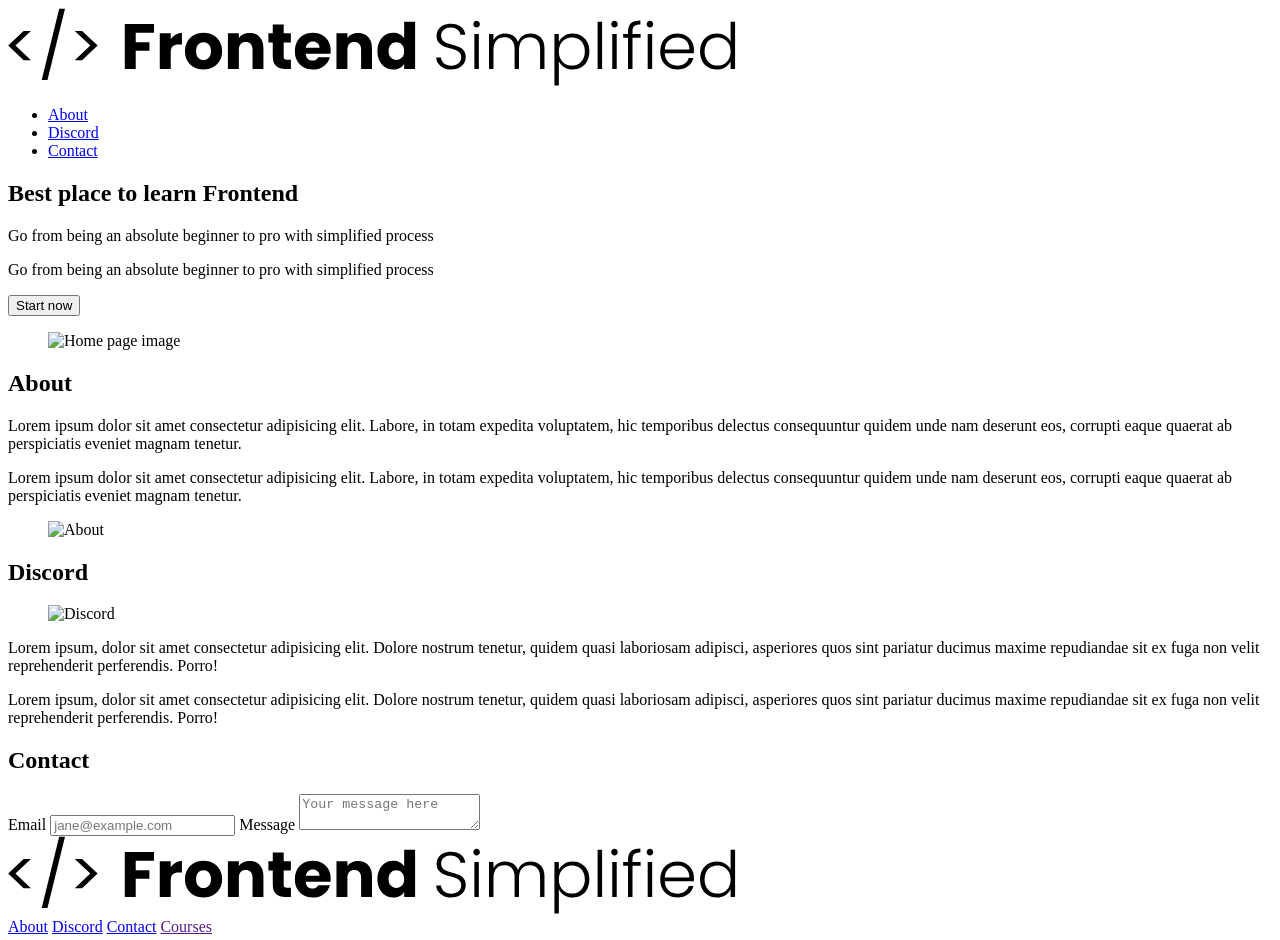
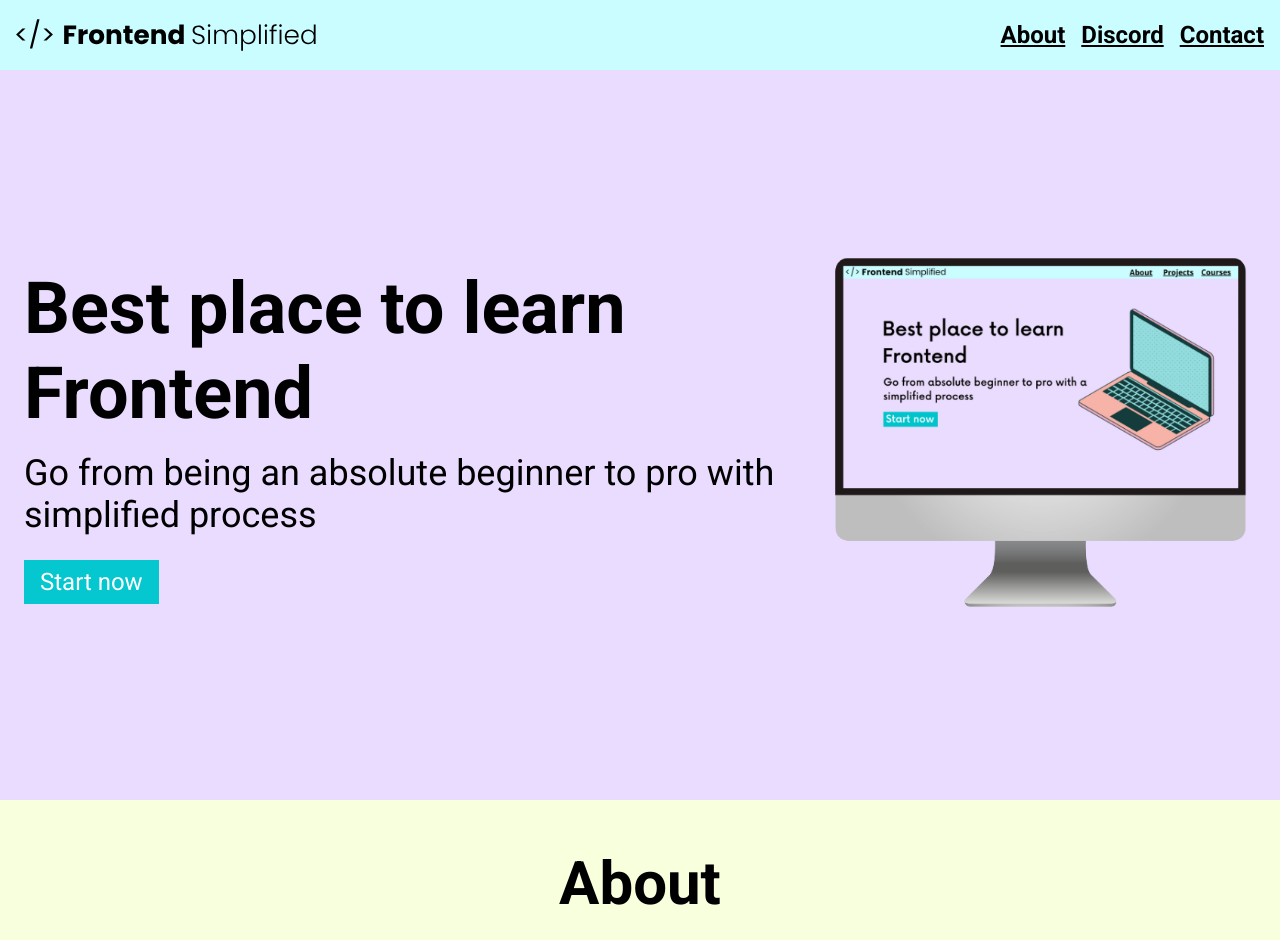
Before and after one commit to momycani/MOD-2-HTML-REDO, a plain HTML site: page index.html in a window 1280 px wide. Shown: the top 940 px of the page. Drawn offline with Linux system fonts and the light colour scheme.

Commit message:
Style Complete

```diff
--- a/index.html
+++ b/index.html
@@ -5,12 +5,13 @@
     <meta charset="UTF-8">
     <meta name="viewport" content="width=device-width, initial-scale=1.0">
     <title>Document</title>
+    <link rel="stylesheet" href="./style.css">
 </head>
 
 <body>
     <section>
         <nav>
-            <img src="./assets/FES.svg" alt="">
+            <img src="./assets/FES.svg" class="logo" alt="">
             <ul>
                 <li><a href="#about">About</a></li>
                 <li><a href="#discord">Discord</a></li>
@@ -18,43 +19,55 @@
             </ul>
         </nav>
         <header>
+            <div class="row">
             <div>
                 <h1>Best place to learn Frontend</h1>
-                <p>Go from being an absolute beginner to pro with simplified process</p><p>Go from being an absolute beginner to pro with simplified process</p>
+                <p class="subheader">Go from being an absolute beginner to pro with simplified process</p>
                 <button>Start now</button>
             </div>
             <figure>
-                <img src="./assets/laptop.svg" alt="Home page image">
+                <img src="./assets/laptop - Copy.png" alt="Home page image">
             </figure>
+            </div>
         </header>
     </section>
 
     <main>
         <section id="about">
         <h2>About</h2>
-        <div>
-            <p>
+        <div class="row">
+        <div class="section__description">
+        <div class="section__description--wrapper">
+            <p class="section__description--para">
                 Lorem ipsum dolor sit amet consectetur adipisicing elit. Labore, in totam expedita voluptatem, hic temporibus delectus consequuntur quidem unde nam deserunt eos, corrupti eaque quaerat ab perspiciatis eveniet magnam tenetur.
             </p>
-            <p>
+            <p class="section__description--para">
                 Lorem ipsum dolor sit amet consectetur adipisicing elit. Labore, in totam expedita voluptatem, hic temporibus delectus consequuntur quidem unde nam deserunt eos, corrupti eaque quaerat ab perspiciatis eveniet magnam tenetur.
             </p>
         </div>
-        <figure>
-            <img src="./assets/about.jpg" alt="About">
+        <figure class="about__img--wrapper">
+            <img src="./assets/about - Copy.jpg" alt="About">
         </figure>
+        </div>
+        </div>
         </section>
 
         <section id="discord">
             <h2>Discord</h2>
-            <figure>
-                <img src="./assets/discord.jpg" alt="Discord">
+            <div class="row">
+             <div class="section__description">
+            <figure class="discord__img--wrapper">
+                <img src="./assets/discord - Copy.png" alt="Discord">
             </figure>
-            <div>
-                <p>Lorem ipsum, dolor sit amet consectetur adipisicing elit. Dolore nostrum tenetur, quidem quasi laboriosam adipisci, asperiores quos sint pariatur ducimus maxime repudiandae sit ex fuga non velit reprehenderit perferendis. Porro!
+            <div class="section__description--wrapper">
+                <p class="section__description--para">
+                    Lorem ipsum, dolor sit amet consectetur adipisicing elit. Dolore nostrum tenetur, quidem quasi laboriosam adipisci, asperiores quos sint pariatur ducimus maxime repudiandae sit ex fuga non velit reprehenderit perferendis. Porro!
                 </p>
-                <p>Lorem ipsum, dolor sit amet consectetur adipisicing elit. Dolore nostrum tenetur, quidem quasi laboriosam adipisci, asperiores quos sint pariatur ducimus maxime repudiandae sit ex fuga non velit reprehenderit perferendis. Porro!
+                <p class="section__description--para">
+                    Lorem ipsum, dolor sit amet consectetur adipisicing elit. Dolore nostrum tenetur, quidem quasi laboriosam adipisci, asperiores quos sint pariatur ducimus maxime repudiandae sit ex fuga non velit reprehenderit perferendis. Porro!
                 </p>
+            </div>
+            </div>
             </div>
         </section>
 
@@ -62,19 +75,20 @@
             <h2>Contact</h2>
             <form action="">
                 <span>Email</span>
-                <input type="text" placeholder="jane@example.com">
+                <input type="email" placeholder="jane@example.com">
                 <span>Message</span>
                 <textarea type="text" placeholder="Your message here"></textarea>
+                <button>Contact Us!</button>
             </form>
         </section>
     </main>
 
     <footer>
-        <img src="./assets/FES.svg" alt="">
-        <div>
-            <a href="#about">About</a>
-            <a href="#discord">Discord</a>
-            <a href="#contact">Contact</a>
+        <img class="footer__logo" src="./assets/FES.svg" alt="">
+        <div class="footer__links">
+            <a class="footer__link" href="#about">About</a>
+            <a class="footer__link" href="#discord">Discord</a>
+            <a class="footer__link" href="#contact">Contact</a>
             <a href="">Courses</a>
         </div>
         <p>Copyright Frontend Simplified</p>
--- /dev/null
+++ b/style.css
@@ -0,0 +1,183 @@
+@import url('https://fonts.googleapis.com/css2?family=Roboto:ital,wght@0,100..900;1,100..900&display=swap');
+
+* {
+    padding: 0;
+    margin: 0;
+    box-sizing: border-box;
+    font-family: "Roboto", sans-serif;
+}
+
+nav{
+    height: 70px;
+    display: flex;
+    justify-content: space-between;
+    align-items: center;
+    padding: 0 16px;
+    background-color: #cafdff;
+}
+
+header{
+    background-color: #eadcff;
+    height: calc(100vh - 70px);
+    padding: 24px;
+    display: flex;
+    align-items: center;
+    justify-content: center;
+}
+
+h1{
+    font-size: 72px;
+}
+
+.subheader{
+    font-size: 36px;
+    margin: 16px 0 24px 0;
+}
+
+button{
+    background-color: #05c7cf;
+    color: white;
+    border: none;
+    padding: 8px 16px;
+    font-size: 24px;
+    cursor: pointer;
+}
+
+a{
+    color: #000;
+    font-size: 24px;
+    font-weight: 700;
+}
+
+.logo{
+    width: 300px;
+}
+
+ul{
+    display: flex;
+}
+
+li{
+    list-style-type: none;
+    padding-left: 16px;
+}
+
+.row{
+    width: 100%;
+    max-width: 1300px;
+    margin: 0 auto;
+    display: flex;
+    align-items: center;
+    justify-content: center;
+}
+
+#about,
+#discord,
+#contact,
+footer{
+    padding: 48px 0;
+   }
+
+/*
+
+ABOUT
+
+*/
+#about{
+     background-color: #f8ffdc;
+   }
+
+h2{
+    font-size: 60px;
+    text-align: center;
+    margin-bottom: 24px;
+}
+
+.section__description{
+    display: flex;
+    justify-content: center;
+    align-items: center;
+}
+
+.about__img--wrapper{
+    width: 40%;
+   }
+
+img{
+    width: 100%;
+}
+
+.section__description--wrapper{
+    width: 60%;
+   }
+
+.about__img--wrapper,
+.section__description--wrapper{
+    padding: 0 24px;
+}
+
+.section__description--para{
+    font-size: 20px;
+    line-height: 1.5;
+    margin-bottom: 24px;
+}
+
+/*
+
+DISCORD
+
+*/
+
+#discord{
+    background-color: #cefeff;
+}
+
+/*
+
+CONTACT
+
+*/
+
+#contact{
+    background-color: #dce9ff
+}
+
+form{
+    width: 100%;
+    max-width: 600px;
+    display: flex;
+    flex-direction: column;
+    margin: 0 auto;
+}
+
+input, testarea{
+    margin-bottom: 24px;
+    font-size: 20px;
+    padding: 6px 12px;
+}
+
+/*
+
+FOOTER
+
+*/
+
+footer{
+    background-color: #aaf5ff;
+    display: flex;
+    flex-direction: column;
+    align-items: center;
+}
+
+.footer__logo{
+    max-width: 480px;
+    margin-bottom: 16px;
+}
+
+.footer__links{
+    margin-bottom: 32px;
+}
+
+.footer__link{
+    padding: 0 16px;
+}
```
